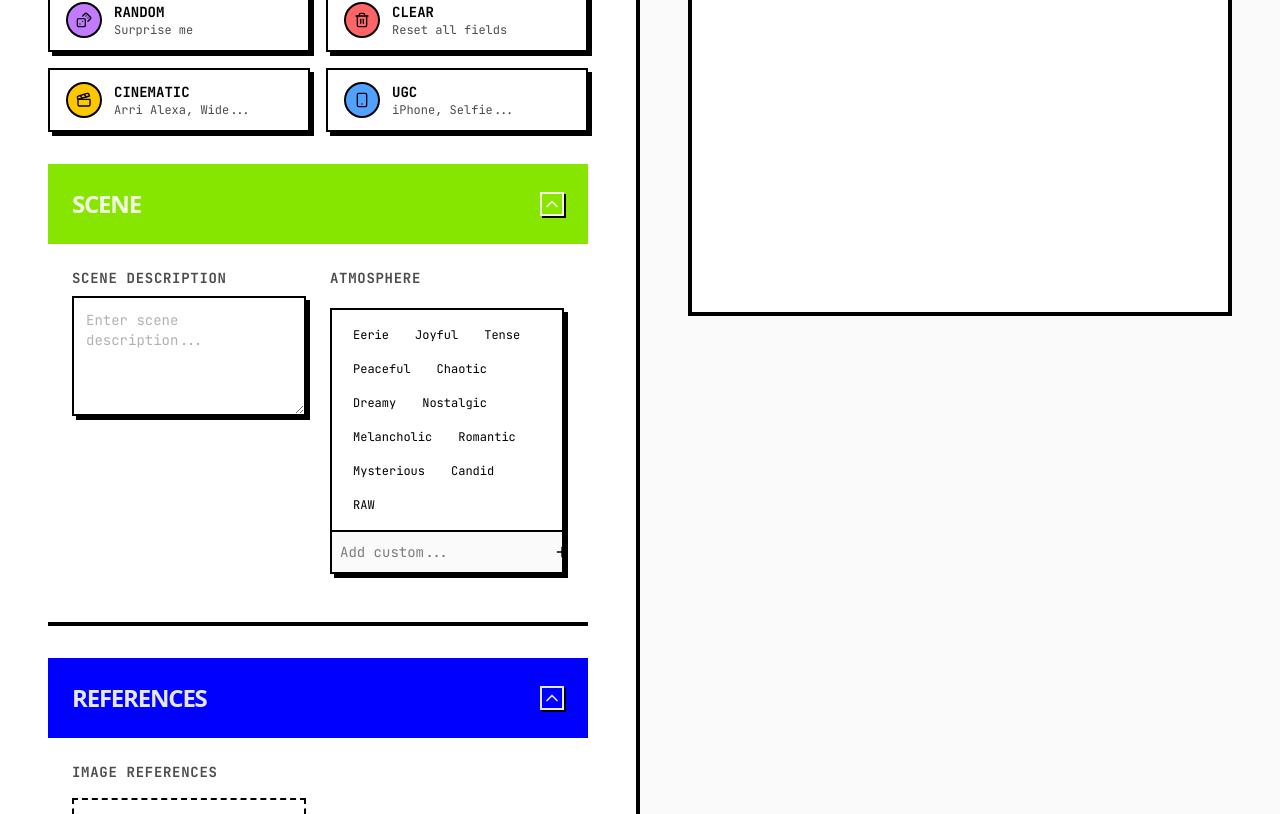
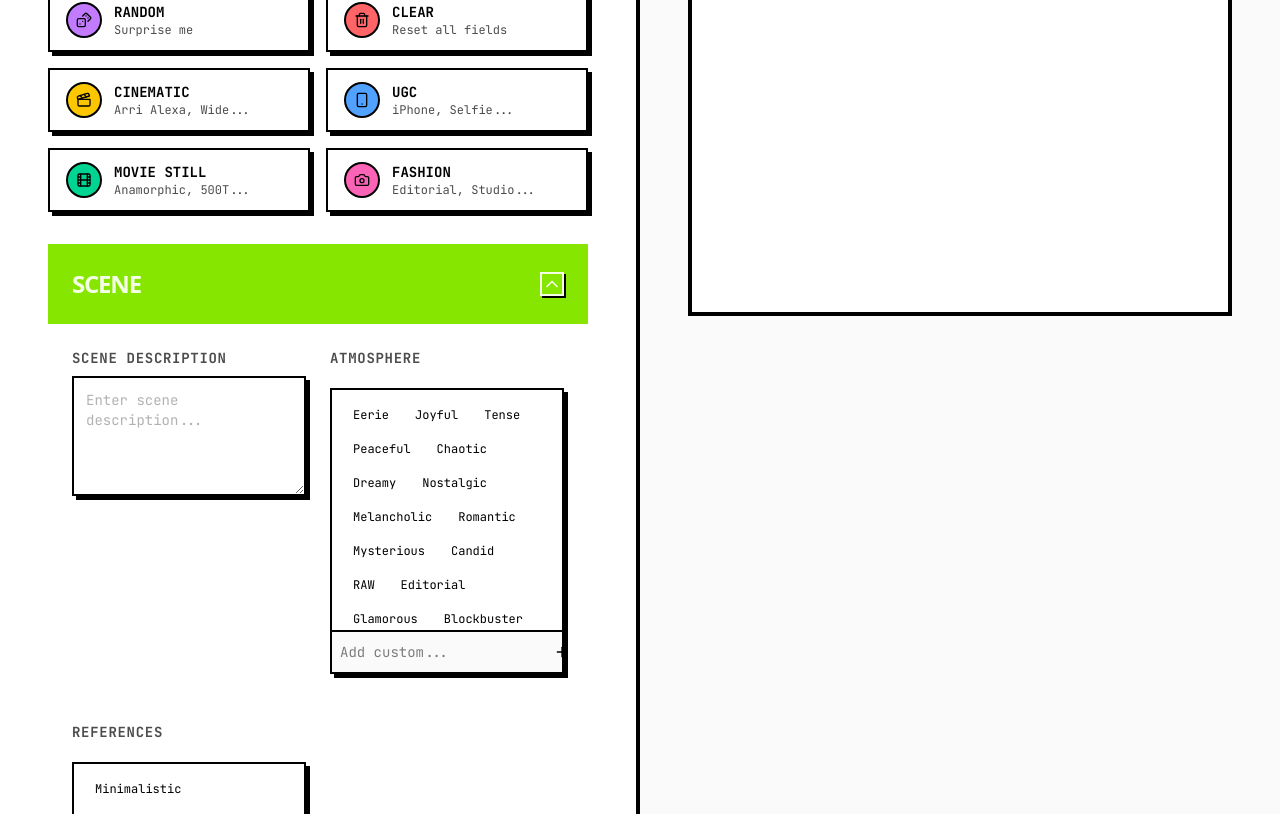
Before and after one commit to 3333444n/json-prompt-builder, a Next.js app: page / in a window 1280 px wide. Shown: the part 484-1298 px from the top of the page. Built offline with nearby package versions, Linux system fonts and the light colour scheme.

Commit message:
Add movie still and fashion presets

```diff
--- a/components/form/presets-panel.tsx
+++ b/components/form/presets-panel.tsx
@@ -3,7 +3,7 @@
 import React from "react";
 import { usePrompt } from "@/context/prompt-context";
 import { cn } from "@/lib/utils";
-import { Clapperboard, Smartphone, Dices, Trash2 } from "lucide-react";
+import { Clapperboard, Smartphone, Dices, Trash2, Film, Camera } from "lucide-react";
 import { SECTIONS } from "@/lib/section-data";
 
 export function PresetsPanel() {
@@ -55,10 +55,44 @@ export function PresetsPanel() {
         updateField("cinematography", "film_stock", ["iPhone color"]);
         updateField("cinematography", "format", [".heic"]);
 
-        // Clothing (optional, matching existing preset style if needed, but screenshot didn't specify.
-        // Keeping it cleared or default if not specified is safer, but 'Casual' fits the vibe.
-        // User asked to INCLUDE options from screenshot. I'll stick to just those options.)
         updateField("clothing", "style", ["Casual"]);
+    };
+
+    const applyMovieStill = () => {
+        updateField("scene", "atmosphere", ["Blockbuster", "Cinematic"]);
+        updateField("scene", "references", ["Movie Still"]);
+
+        updateField("cinematography", "camera", ["Arri Alexa"]);
+        updateField("cinematography", "lenses", ["Anamorphic"]);
+        updateField("cinematography", "film_stock", ["Kodak Vision3 500T"]);
+        // Format options are specific, skipping invalid ones
+        updateField("cinematography", "photo_style", ["Cine Still", "Hyperrealistic"]);
+        updateField("cinematography", "lighting_style", ["Cinematic", "Volumetric"]);
+        updateField("cinematography", "effects", ["Grain", "Chromatic Aberration", "Motion Blur"]);
+
+        updateField("lighting", "color", ["Warm", "Teal"]); // Classic teal/orange if possible, or just mixed
+        updateField("lighting", "shadows", ["Contrasty", "Deep"]);
+        updateField("lighting", "contrast-ratio", ["5:1"]);
+    };
+
+    const applyFashion = () => {
+        updateField("scene", "atmosphere", ["Editorial", "Glamorous"]);
+        updateField("scene", "references", ["Vogue"]);
+
+        updateField("cinematography", "camera", ["Phase One XF"]);
+        updateField("cinematography", "lenses", ["85mm-telephoto"]);
+        updateField("cinematography", "photo_style", ["Editorial", "Portrait"]);
+        updateField("cinematography", "lighting_style", ["Studio", "High Key"]); // High Key is maybe not an option, check data. 'Studio' is.
+
+        updateField("lighting", "source", ["Strobe", "Beauty Dish"]);
+        updateField("lighting", "direction", ["Front", "Overhead"]); // Butterfly lighting usually overhead/front
+        updateField("lighting", "shadows", ["Soft", "Short"]);
+
+        updateField("clothing", "style", ["Haute Couture", "Luxury", "Avant-garde"]);
+
+        updateField("character", "skin", ["Porcelain", "Glowing"]);
+        updateField("pose", "type", ["Dynamic Angle", "Standing"]);
+        updateField("pose", "gaze", ["Looking at Camera"]);
     };
 
     const applyRandom = () => {
@@ -139,6 +173,32 @@ export function PresetsPanel() {
                         <div className="text-[10px] md:text-xs opacity-70 font-mono truncate">iPhone, Selfie...</div>
                     </div>
                 </button>
+
+                <button
+                    onClick={applyMovieStill}
+                    className={buttonClass}
+                >
+                    <div className="p-2 bg-emerald-400 border-2 border-black rounded-full shrink-0">
+                        <Film className="w-4 h-4 text-black" />
+                    </div>
+                    <div className="min-w-0">
+                        <div className="font-bold font-mono uppercase text-sm truncate">Movie Still</div>
+                        <div className="text-[10px] md:text-xs opacity-70 font-mono truncate">Anamorphic, 500T...</div>
+                    </div>
+                </button>
+
+                <button
+                    onClick={applyFashion}
+                    className={buttonClass}
+                >
+                    <div className="p-2 bg-pink-400 border-2 border-black rounded-full shrink-0">
+                        <Camera className="w-4 h-4 text-black" />
+                    </div>
+                    <div className="min-w-0">
+                        <div className="font-bold font-mono uppercase text-sm truncate">Fashion</div>
+                        <div className="text-[10px] md:text-xs opacity-70 font-mono truncate">Editorial, Studio...</div>
+                    </div>
+                </button>
             </div>
         </div>
     );
--- a/lib/section-data.ts
+++ b/lib/section-data.ts
@@ -9,7 +9,8 @@ export const SECTIONS: SectionConfig[] = [
         descriptionPrefix: "SCENE:",
         fields: [
             { id: "description", label: "Scene Description", options: [], type: "textarea" },
-            { id: "atmosphere", label: "Atmosphere", options: ["Eerie", "Joyful", "Tense", "Peaceful", "Chaotic", "Dreamy", "Nostalgic", "Melancholic", "Romantic", "Mysterious", "Candid", "RAW"] },
+            { id: "atmosphere", label: "Atmosphere", options: ["Eerie", "Joyful", "Tense", "Peaceful", "Chaotic", "Dreamy", "Nostalgic", "Melancholic", "Romantic", "Mysterious", "Candid", "RAW", "Editorial", "Glamorous", "Blockbuster"] },
+            { id: "references", label: "References", options: ["Minimalistic", "Wes Anderson Style", "Stop Motion", "UGC", "Movie Still", "Vogue", "Vanity Fair"] },
         ]
     },
     {
@@ -47,7 +48,7 @@ export const SECTIONS: SectionConfig[] = [
         visibleFor: ["photo", "video"],
         descriptionPrefix: "CLOTHING:",
         fields: [
-            { id: "style", label: "Style", options: ["Casual", "Formal", "Streetwear", "Cyberpunk", "Steampunk", "Fantasy", "Sci-fi", "Vintage", "Retro", "Minimalist", "Avant-garde", "Military", "Goth", "Punk"] },
+            { id: "style", label: "Style", options: ["Casual", "Formal", "Streetwear", "Cyberpunk", "Steampunk", "Fantasy", "Sci-fi", "Vintage", "Retro", "Minimalist", "Avant-garde", "Military", "Goth", "Punk", "Haute Couture", "Luxury"] },
             { id: "top", label: "Tops", options: ["T-shirt", "Shirt", "Blouse", "Hoodie", "Jacket", "Coat", "Tank Top", "Suit Jacket", "Robe", "Armor", "Sweater"] },
             { id: "bottom", label: "Bottoms", options: ["Jeans", "Trousers", "Shorts", "Skirt", "Dress", "Leggings", "Cargo Pants", "Sweatpants"] },
             { id: "footwear", label: "Footwear", options: ["Sneakers", "Boots", "Heels", "Sandals", "Barefoot", "Loafers", "Combat Boots"] },
@@ -93,10 +94,10 @@ export const SECTIONS: SectionConfig[] = [
         fields: [
             { id: "photo_style", label: "Photo Style", options: ["Urban", "Editorial", "Street", "Documentary", "Black and White", "Color", "Vintage", "Analog", "UGC", "Cine Still", "Landscape", "Portrait", "Hyperrealistic"] },
             { id: "camera_angle", label: "Camera Angle", options: ["Eye Level", "Low Angle", "High Angle", "Over the Shoulder", "Close-up", "Medium Shot", "Full Body", "Cowboy Shot", "Extreme Close-up", "Wide Shot", "Full Shot", "Medium Close-up", "American Shot", "Medium Long", "Selfie"] },
-            { id: "camera", label: "Camera Model", options: ["Sony A7RIV", "Canon R5", "Nikon Z9", "Leica M11", "Hasselblad", "Fujifilm GFX", "Arri Alexa", "Red Komodo", "iPhone", "Film Camera", "GoPro Hero"] },
+            { id: "camera", label: "Camera Model", options: ["Sony A7RIV", "Canon R5", "Nikon Z9", "Leica M11", "Hasselblad", "Fujifilm GFX", "Arri Alexa", "Red Komodo", "iPhone", "Film Camera", "GoPro Hero", "Phase One XF"] },
             { id: "lenses", label: "Lenses", options: ["8mm-fisheye", "12mm-wide angle", "24mm-normal", "35mm-medium", "50mm-telephoto", "85mm-telephoto", "105mm-telephoto", "200mm-telephoto", "Macro", "Anamorphic", "Prime", "Zoom", "Phone Lenses"] },
-            { id: "film_stock", label: "Film Stock", options: ["Kodak Portra 400", "Kodak Gold 200", "Fujifilm Velvia", "Ilford HP5", "Cinestill 800T", "Ektachrome", "iPhone color"] },
-            { id: "lighting_style", label: "Lighting Style", options: ["Cinematic", "Studio", "Natural", "Volumetric", "Rembrandt", "Split", "Butterfly", "Loop", "Rim Light", "Silhouette", "Neon", "Cyberpunk"] },
+            { id: "film_stock", label: "Film Stock", options: ["Kodak Portra 400", "Kodak Gold 200", "Fujifilm Velvia", "Ilford HP5", "Cinestill 800T", "Ektachrome", "iPhone color", "Kodak Vision3 500T", "Polaroid"] },
+            { id: "lighting_style", label: "Lighting Style", options: ["Cinematic", "Studio", "Natural", "Volumetric", "Rembrandt", "Split", "Butterfly", "Loop", "Rim Light", "Silhouette", "Neon", "Cyberpunk", "High Key", "Low Key"] },
             { id: "effects", label: "Effects", options: ["Bokeh", "Motion Blur", "Grain", "Vignette", "Chromatic Aberration", "Lens Flare", "Double Exposure", "Glitch", "Halation", "Distortion"] },
             { id: "format", label: "Format", options: [".heic", ".ARW", ".tif"] },
         ]
@@ -108,7 +109,7 @@ export const SECTIONS: SectionConfig[] = [
         visibleFor: ["photo", "video"],
         descriptionPrefix: "LIGHTING:",
         fields: [
-            { id: "source", label: "Light Source", options: ["Sun", "Moon", "Lamp", "Fire", "Neon Sign", "Candle", "Flash", "Softbox", "Ring Light", "Window", "Natural Light"] },
+            { id: "source", label: "Light Source", options: ["Sun", "Moon", "Lamp", "Fire", "Neon Sign", "Candle", "Flash", "Softbox", "Ring Light", "Window", "Natural Light", "Beauty Dish", "Strobe"] },
             { id: "color", label: "Light Color", options: ["Warm", "Cool", "Neutral", "Red", "Blue", "Green", "Purple", "Orange", "Multicolor"] },
             { id: "intensity", label: "Intensity", options: ["Bright", "Dim", "Soft", "Harsh", "Shadowy", "High Contrast", "Low Contrast"] },
             { id: "direction", label: "Direction", options: ["Front", "Back", "Side", "Overhead", "Underneath", "Ambient"] },
```
